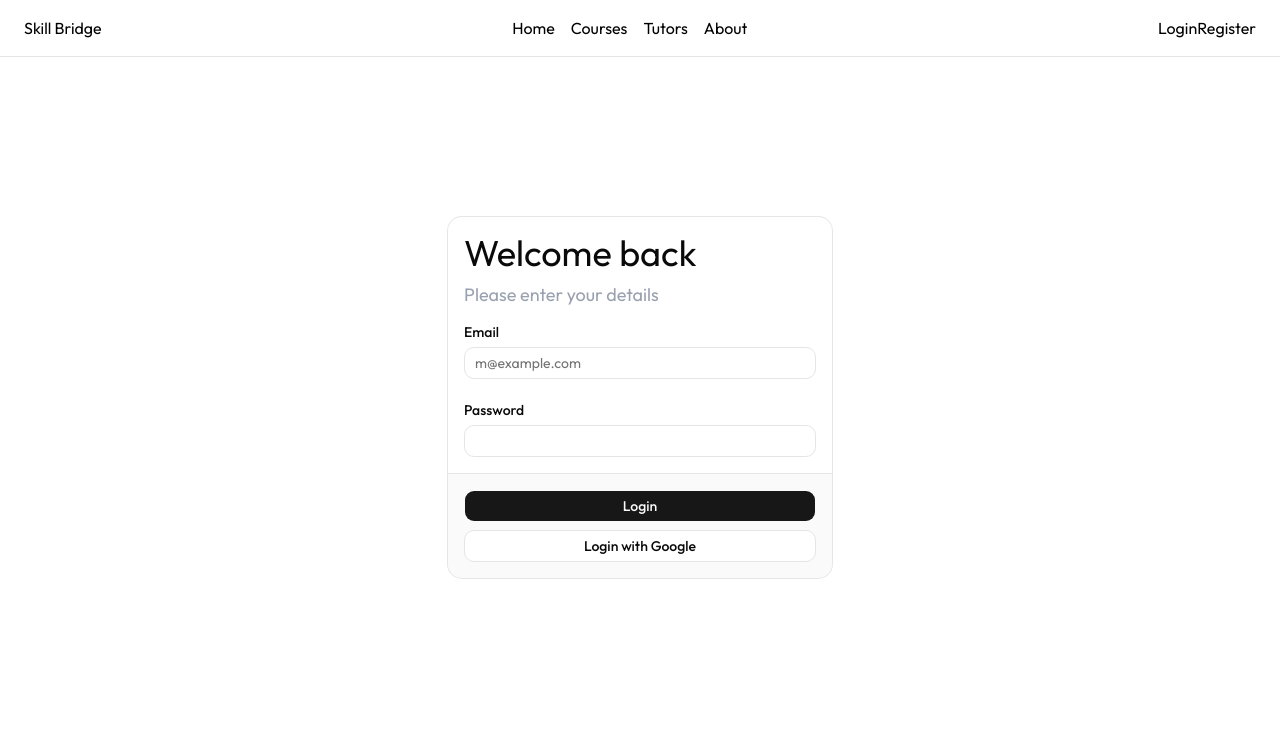
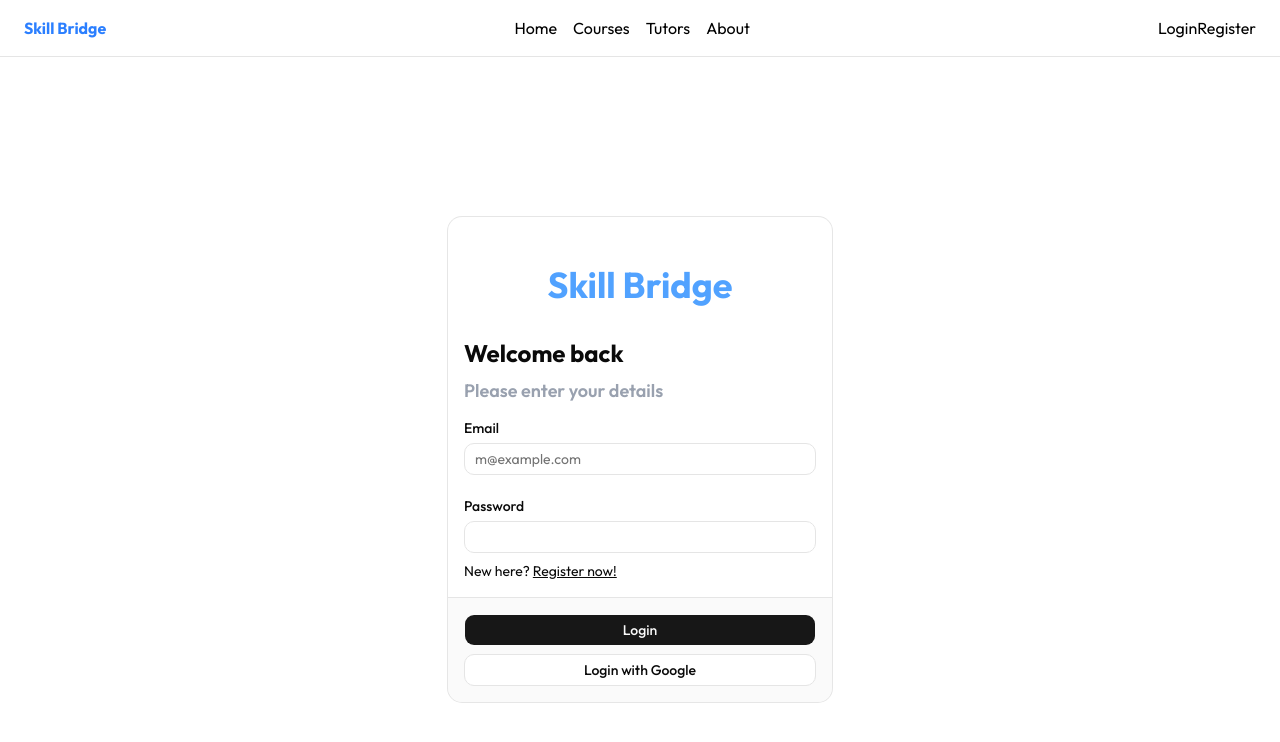
Before and after one commit to tarekbinjaman/Assignment-4-next-level-front-end-, a Next.js app: page /login in a window 1280 px wide. Shown: the top 742 px of the page. Built offline with nearby package versions, Linux system fonts and the light colour scheme.

Commit message:
login ui done

```diff
--- a/src/app/layout.tsx
+++ b/src/app/layout.tsx
@@ -3,12 +3,10 @@ import { Outfit } from "next/font/google";
 import "./globals.css";
 import Navbar from "../components/Navbar/Navbar";
 
-
-
 const outfit = Outfit({
   subsets: ["latin"],
-  variable: "--font-outfit"
-})
+  weight: ["200", "300", "400", "500", "600", "700"],
+});
 
 export const metadata: Metadata = {
   title: "Create Next App",
@@ -21,14 +19,11 @@ export default function RootLayout({
   children: React.ReactNode;
 }>) {
   return (
-    <html
-      lang="en"
-      className={`${outfit.className} h-full`}
-    >
+    <html lang="en" className={`${outfit.className} h-full`}>
       <body className="min-h-full flex flex-col">
-        <Navbar/>
+        <Navbar />
         {children}
-        </body>
+      </body>
     </html>
   );
 }
--- a/src/app/login/page.tsx
+++ b/src/app/login/page.tsx
@@ -7,6 +7,7 @@ import {
 } from "@/components/ui/card";
 import { Input } from "@/components/ui/input"
 import { Label } from "@/components/ui/label"
+import Link from "next/link";
 
 export default function Login() {
   return (
@@ -14,9 +15,13 @@ export default function Login() {
     <Card className="w-full max-w-sm">
 
 <CardContent>
+  {/* logo */}
+  <div>
+    <h1 className="text-4xl text-blue-400 text-center font-extrabold my-8">Skill Bridge</h1>
+  </div>
   <div className="flex flex-col gap-2">
-  <h3 className="text-4xl font-sans">Welcome back</h3>
-<p className="text-lg text-gray-400 font-sans">Please enter your details</p>
+  <h3 className="text-2xl font-bold">Welcome back</h3>
+<p className="text-lg text-gray-400 font-semibold">Please enter your details</p>
   </div>
   <form className="mt-4">
     <div className="flex flex-col gap-6">
@@ -34,6 +39,10 @@ export default function Login() {
       </div>
     </div>
   </form>
+
+  <div className="mt-2">
+  <p className="">New here? <Link className="underline" href={"/register"}>Register now!</Link> </p>
+  </div>
 </CardContent>
       <CardFooter className="flex-col gap-2">
         <Button type="submit" className="w-full">
--- a/src/components/Navbar/Navbar.tsx
+++ b/src/components/Navbar/Navbar.tsx
@@ -4,7 +4,7 @@ export default function Navbar() {
     return (
         <nav className="w-full border-b px-6 py-4 flex items-center justify-between">
             {/* logo */}
-            <Link href="/" >Skill Bridge</Link>
+            <Link href="/" className="text-blue-500 font-bold" >Skill Bridge</Link>
 
             {/* Navigation */}
             <div className="flex gap-4 items-center">
```
